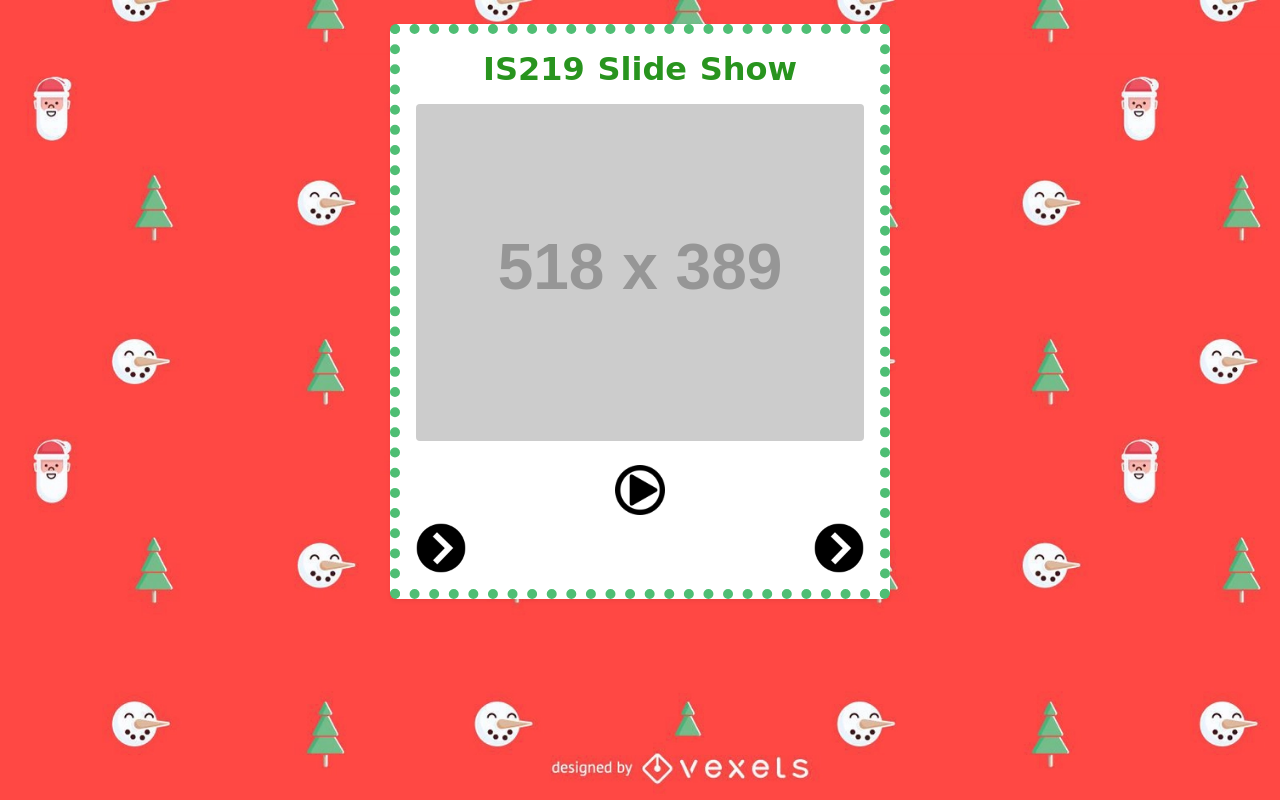
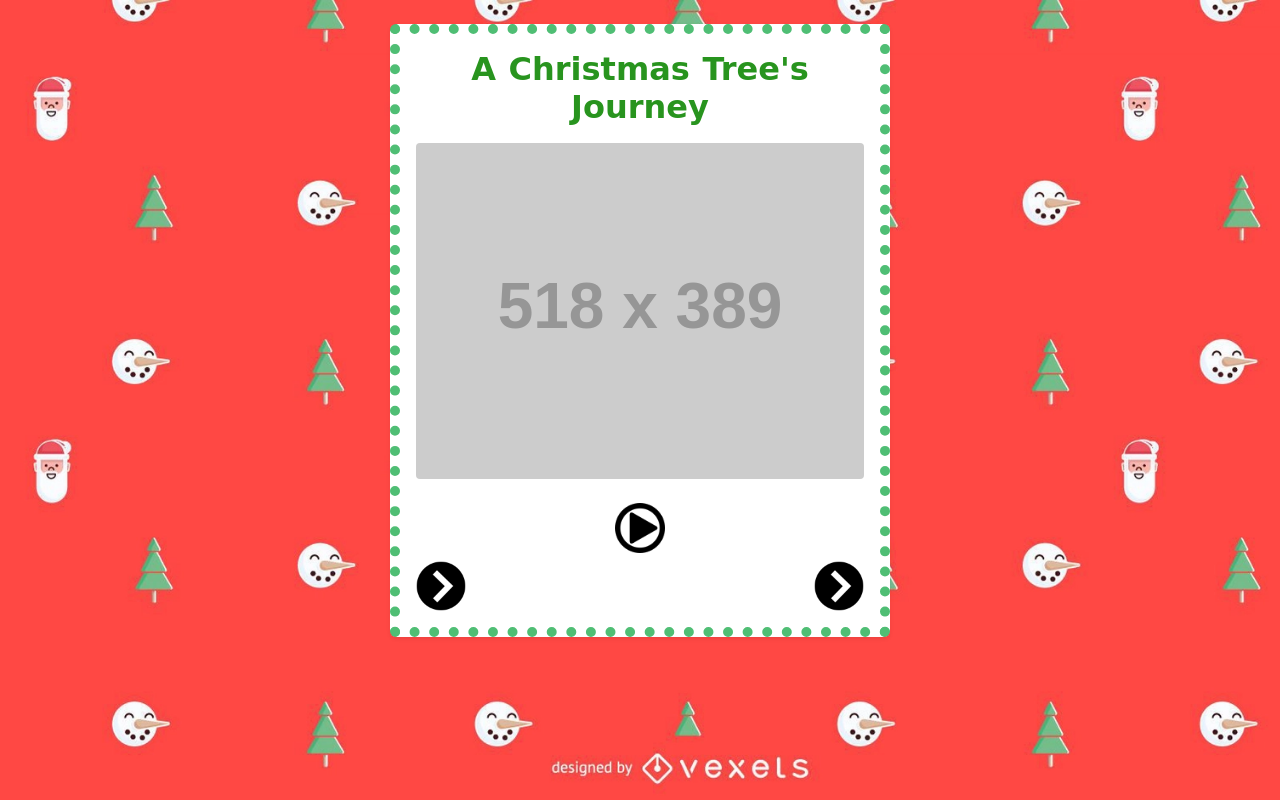
Before and after one commit to bri-depinto/NJIT-Project-1, a plain HTML site: page index.html in a window 1280 px wide. Drawn offline with nearby package versions, Linux system fonts and the light colour scheme; placeholder pictures from the web are drawn by us; a web font is replaced by a local one.

Commit message:
more css

```diff
--- a/index.html
+++ b/index.html
@@ -25,7 +25,7 @@
 <body>
     <div class="container my-4">
         <div id="photoBooth" class="text-center bg-white p-3 rounded shadow-sm mx-auto">
-            <h1 class="banner mb-3">IS219 Slide Show</h1>
+            <h1 class="banner mb-3">A Christmas Tree's Journey</h1>
             <div id="slideShow" class="row justify-content-center">
 
                 <!-- Photo Holder Section -->
```
